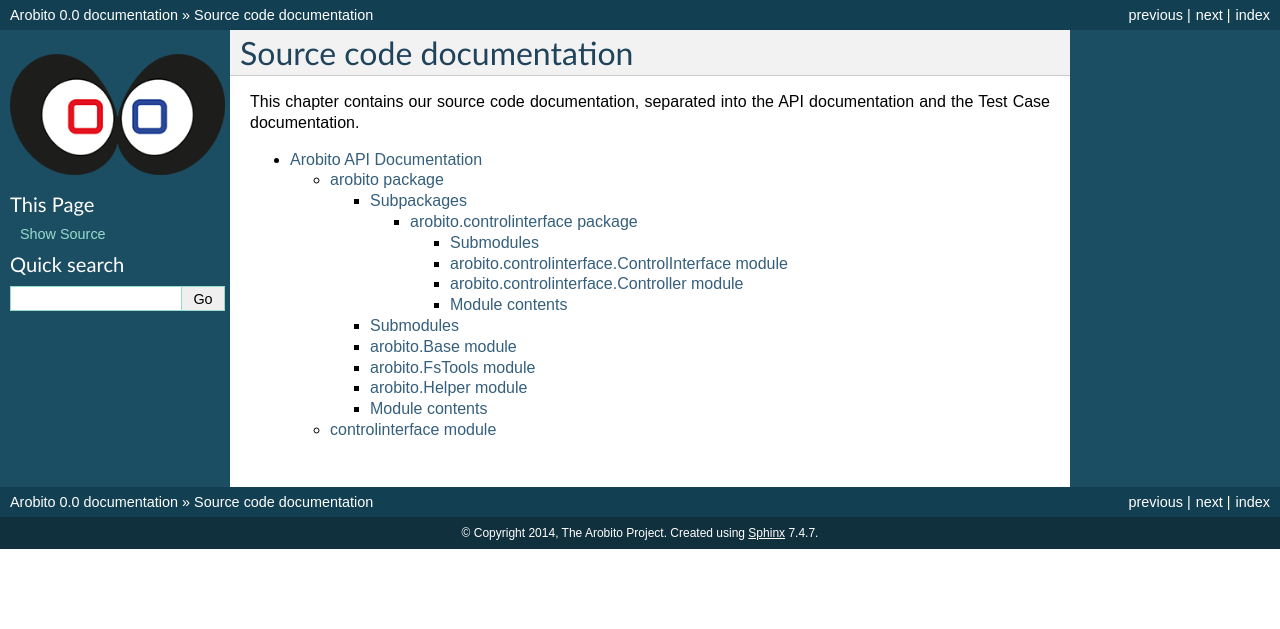
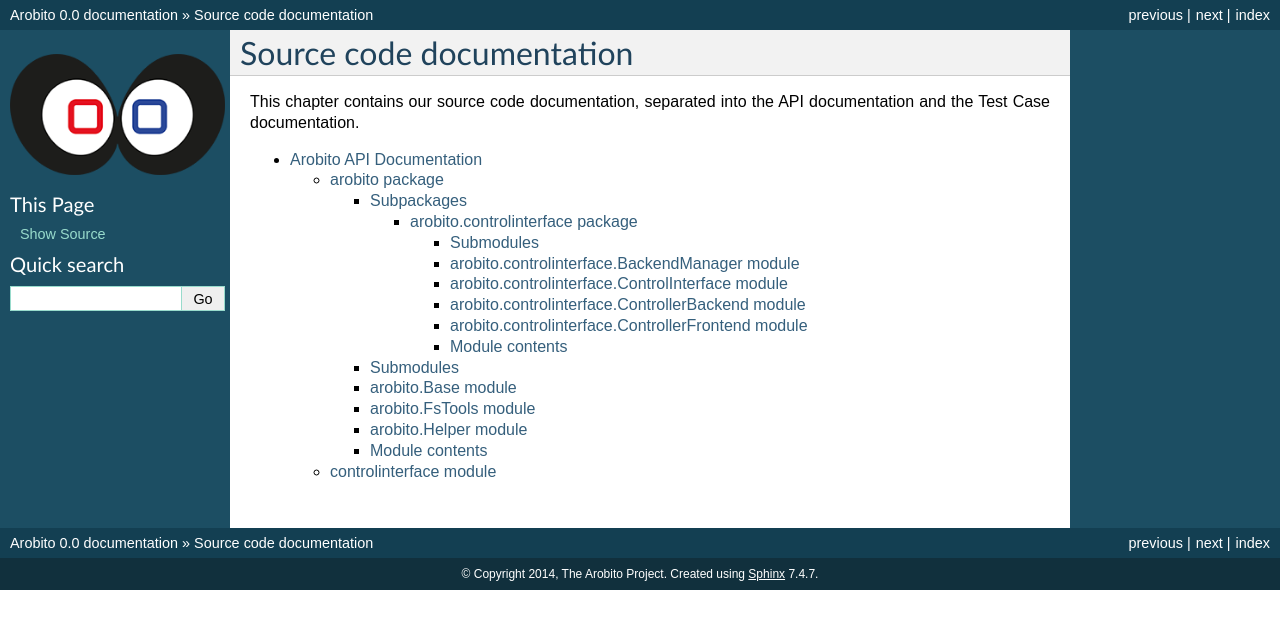
Before and after one commit to arobito/arobito-docs, a Sphinx documentation site: the page built from source/source.rst, in a window 1280 px wide. Shown: the top 629 px of the page. Built offline with Sphinx 7.4.7, drawn with Linux system fonts in a browser that asks for light colours; pages that are not in the unit, such as notebooks, are missing from menus.

Commit message:
Documentation for the new structure

```diff
--- a/source/api/arobito.controlinterface.rst
+++ b/source/api/arobito.controlinterface.rst
@@ -3,6 +3,16 @@ arobito.controlinterface package
 
 Submodules
 ----------
+
+arobito.controlinterface.BackendManager module
+----------------------------------------------
+
+.. automodule:: arobito.controlinterface.BackendManager
+    :members:
+    :undoc-members:
+    :show-inheritance:
+    :private-members:
+
 
 arobito.controlinterface.ControlInterface module
 ------------------------------------------------
@@ -14,10 +24,20 @@ arobito.controlinterface.ControlInterface module
     :private-members:
 
 
-arobito.controlinterface.Controller module
-------------------------------------------
+arobito.controlinterface.ControllerBackend module
+-------------------------------------------------
 
-.. automodule:: arobito.controlinterface.Controller
+.. automodule:: arobito.controlinterface.ControllerBackend
+    :members:
+    :undoc-members:
+    :show-inheritance:
+    :private-members:
+
+
+arobito.controlinterface.ControllerFrontend module
+--------------------------------------------------
+
+.. automodule:: arobito.controlinterface.ControllerFrontend
     :members:
     :undoc-members:
     :show-inheritance:
```
